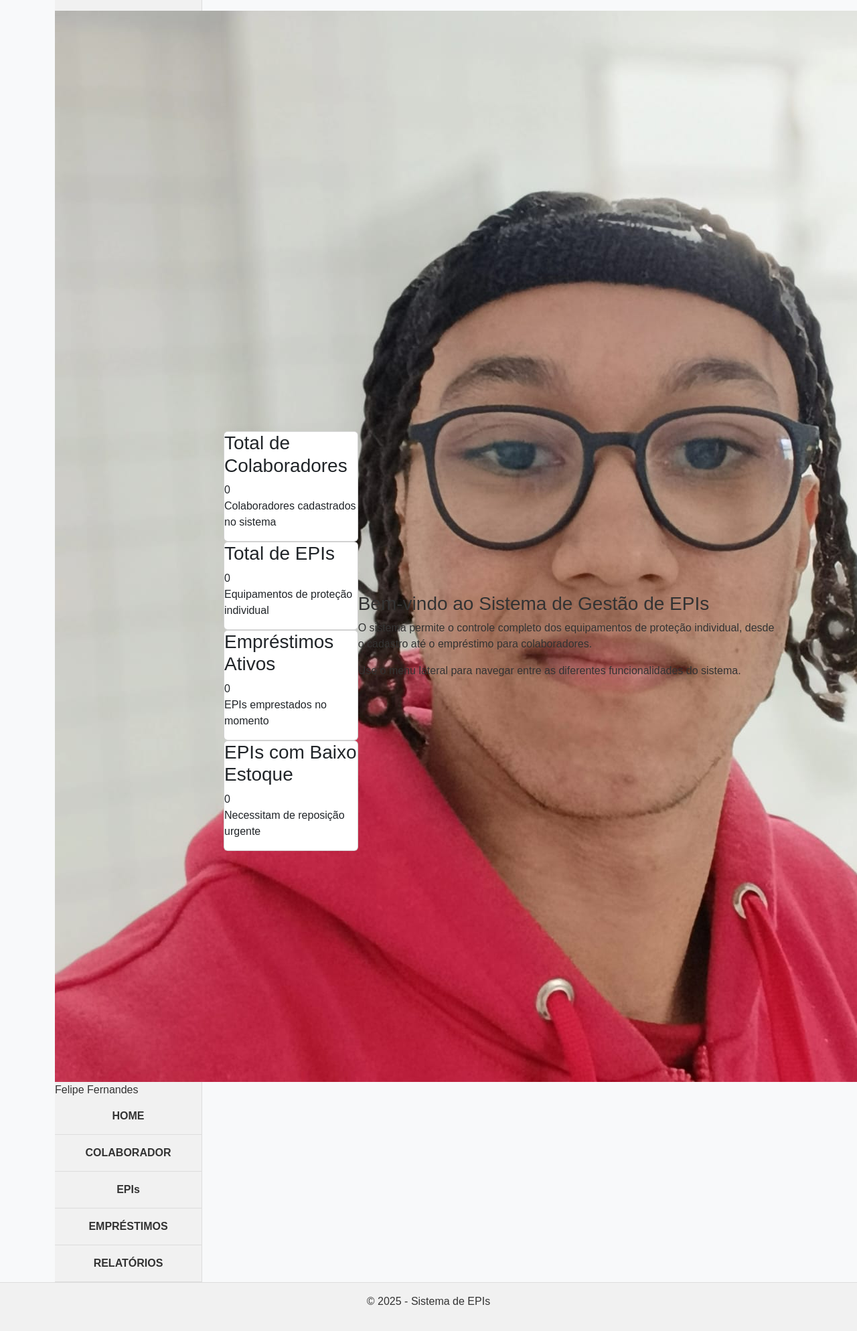
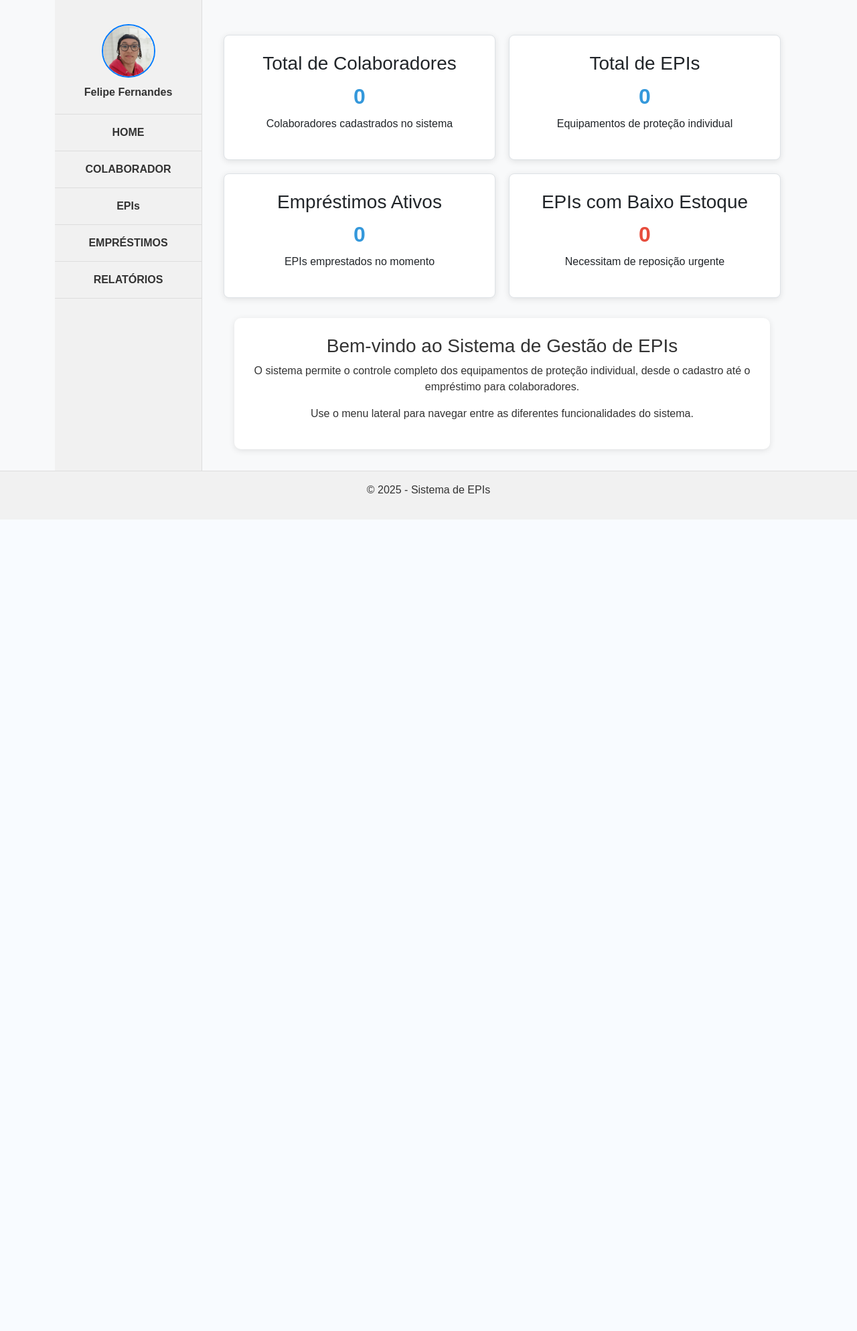
Before and after one commit to FelipeFernandesRib/gestao_epi, a Django app: page / in a window 1280 px wide; the page is wider, and only the part inside the window is pictured. Shown: the part 88-2076 px from the top of that part at 67% size. After the commit the page ends 864 px from the top of that part, so only its background shows below. Run offline with Django 5.2, Linux system fonts and the light colour scheme; data that the repository does not hold is empty.

Commit message:
Adiciona estilos para mensagens de alerta e botões, incluindo sucesso, erro, aviso e informações; melhora o layout e a responsividade dos cartões e seções do usuário.

```diff
--- a/amb_vir/gestao_epi/static/css/style.css
+++ b/amb_vir/gestao_epi/static/css/style.css
@@ -1,3 +1,57 @@
+.messages-container {
+    margin-bottom: 20px;
+}
+
+.alert {
+    border-radius: 8px;
+    padding: 15px 40px;
+    margin-bottom: 15px;
+    border: none;
+    font-weight: 500;
+     display: flex;
+    justify-content: space-between;
+    align-items: center;
+}
+
+.btn-close {
+    margin-left: 10px;    /* Afasta da mensagem */
+    margin-right: 1px;    /* Pouco espaço da borda direita */
+    padding: 0.75rem;
+}
+
+.alert-success {
+    background-color: #d4edda;
+    color: #155724;
+    border-left: 4px solid #28a745;
+}
+
+.alert-error {
+    background-color: #f8d7da;
+    color: #721c24;
+    border-left: 4px solid #dc3545;
+}
+
+.alert-warning {
+    background-color: #fff3cd;
+    color: #856404;
+    border-left: 4px solid #ffc107;
+}
+
+.alert-info {
+    background-color: #d1ecf1;
+    color: #0c5460;
+    border-left: 4px solid #17a2b8;
+}
+
+
+
+
+/* Ajuste para garantir que as mensagens não quebrem o layout */
+.messages {
+    position: relative;
+    z-index: 1000;
+}
+
 /* Reset básico */
 body {
     font-family: Arial, sans-serif;
@@ -202,16 +283,204 @@
     background: #f1f1f1;
 }
 
-
-
 /* Reduzir o espaço dentro das células */
 table th,
 table td {
-    padding: 1px 1px;  /* altura x largura */
-    text-align: center; /* centraliza conteúdo */
+    padding: 1px 1px;
+    text-align: center;
 }
 
 /* Opcional: cabeçalho um pouco mais alto */
 table th {
     padding: 100px 100px;
 }
+
+/* Container de centralização */
+.content {
+    flex: 1;
+    padding: 2rem;
+    display: flex;
+    flex-direction: column;
+    align-items: center;
+}
+
+/* Estilo para os cartões (cards) */
+.dashboard-cards {
+    display: grid;
+    grid-template-columns: repeat(auto-fit, minmax(300px, 1fr));
+    gap: 20px;
+    margin-bottom: 30px;
+    width: 100%;
+}
+
+.card {
+    background: white;
+    padding: 25px;
+    border-radius: 10px;
+    box-shadow: 0 2px 10px rgba(0,0,0,0.1);
+    text-align: center;
+}
+
+.card h3 {
+    margin-top: 0;
+}
+
+.stats {
+    font-size: 2rem;
+    font-weight: bold;
+    margin-bottom: 5px;
+}
+
+.stats-colaboradores {
+    color: #3498db;
+}
+
+.stats-epis {
+    color: #3498db;
+}
+
+.stats-emprestimos {
+    color: #3498db;
+}
+
+.stats-estoque {
+    color: #e74c3c;
+}
+
+/* Estilo para o cartão de boas-vindas */
+.welcome-card {
+    background: white;
+    padding: 25px;
+    border-radius: 10px;
+    box-shadow: 0 2px 10px rgba(0,0,0,0.1);
+    text-align: center;
+    width: 100%;
+    max-width: 800px;
+}
+
+/* Estilo para a seção do usuário na sidebar */
+.user-profile {
+    text-align: center;
+    padding: 20px;
+    border-bottom: 1px solid #ddd;
+    position: relative;
+    cursor: pointer;
+}
+
+.user-photo {
+    width: 80px;
+    height: 80px;
+    border-radius: 50%;
+    border: 2px solid #007bff;
+    margin-bottom: 10px;
+}
+
+.user-name {
+    display: block;
+    font-weight: bold;
+    color: #333;
+}
+
+/* Estilo para o menu de configurações do usuário */
+.user-menu {
+    position: absolute;
+    top: 100%;
+    left: 50%;
+    transform: translateX(-50%);
+    width: 200px;
+    background: #fff;
+    border: 1px solid #ddd;
+    border-radius: 5px;
+    box-shadow: 0 2px 10px rgba(0,0,0,0.1);
+    z-index: 10;
+}
+
+.user-menu ul {
+    list-style: none;
+    padding: 0;
+    margin: 0;
+}
+
+.user-menu ul li a {
+    display: block;
+    padding: 10px;
+    text-align: left;
+    color: #333;
+    text-decoration: none;
+}
+
+.user-menu ul li a:hover {
+    background: #f1f1f1;
+}
+
+
+/* ===== ESTILOS PARA RELATÓRIOS ===== */
+/* ===== ESTILOS PARA FORMULÁRIO VERTICAL ===== */
+.relatorios{
+    display: flex;
+    flex-direction: column !important;
+}
+.card {
+    border: 1px solid #dee2e6;
+    border-radius: 8px;
+}
+
+.card-header {
+    background-color: #f8f9fa;
+    border-bottom: 1px solid #dee2e6;
+    padding: 1rem;
+}
+
+.form-label {
+    font-weight: 500;
+    color: #495057;
+}
+
+.btn {
+    border-radius: 6px;
+    font-weight: 500;
+}
+
+/* Tabela simples */
+.table th {
+    background-color: #0d6efd;
+    color: white;
+    font-weight: 600;
+    padding: 12px;
+}
+
+.table td {
+    padding: 12px;
+    vertical-align: middle;
+}
+
+/* Badges */
+.badge {
+    font-size: 0.75rem;
+    padding: 0.4rem 0.6rem;
+}
+
+.bg-warning {
+    background-color: #ffc107 !important;
+}
+
+.bg-success {
+    background-color: #198754 !important;
+}
+
+.bg-danger {
+    background-color: #dc3545 !important;
+}
+
+.bg-primary {
+    background-color: #0d6efd !important;
+}
+
+/* Alinhamentos */
+.text-center {
+    text-align: center;
+}
+
+.text-muted {
+    color: #6c757d !important;
+}
```
Also changed, not shown: other parts of amb_vir/gestao_epi/static/css/style.css (+32 -5 lines).
